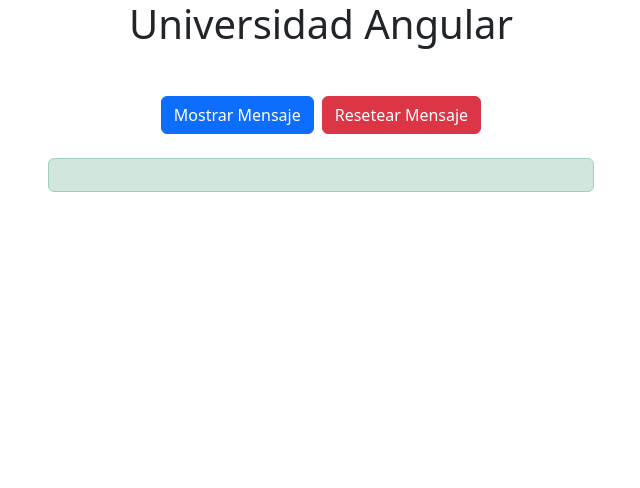
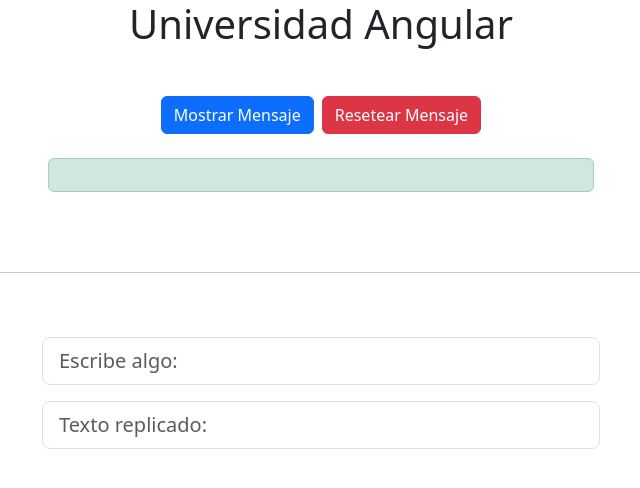
Before and after one commit to ArnBon/app-angular-componente, an Angular app: page / in a window 1280 px wide. Shown: the top 488 px of the page, without its empty margins (319-959 px from the left). Built offline with nearby package versions, Linux system fonts and the light colour scheme.

Commit message:
fin clase 24 property binding en Angular

```diff
--- a/src/app/app.html
+++ b/src/app/app.html
@@ -12,5 +12,9 @@
     </div>
 
     <app-mostrar-mensaje-component/>
+    <br><br>
+    <hr>
+<br><br>
+    <app-replicador-component/>
 
 </div>
--- a/src/app/app.ts
+++ b/src/app/app.ts
@@ -5,6 +5,7 @@
 import { InterpolacionComponent } from './interpolacion-component/interpolacion-component';
 import { PadreComponent } from './padre-component/padre-component';
 import { MostrarMensajeComponent } from './mostrar-mensaje-component/mostrar-mensaje-component';
+import { ReplicadorComponent } from './replicador-component/replicador-component';
 
 @Component({
   selector: 'app-root',
@@ -14,7 +15,8 @@
             ComponenteInline,
             InterpolacionComponent,
             PadreComponent,
-            MostrarMensajeComponent
+            MostrarMensajeComponent,
+            ReplicadorComponent
           ],
   templateUrl: './app.html',
   styleUrl: './app.css'
--- /dev/null
+++ b/src/app/replicador-component/replicador-component.html
@@ -0,0 +1,18 @@
+<div class="d-flex justify-content-center">
+    <div class="w-50">
+        <div class="mb-3">
+            <input class="form-control form-control-lg"
+            id="inputTexto"
+             type="text" (input)="actualzarTexto($event)"
+             placeholder="Escribe algo:"
+             aria-label=".form-control-lg example">
+        </div>
+        <div class="mb-3">
+            <input class="form-control form-control-lg"
+            id="replicaTexto"
+            type="text" [value]="texto" readonly
+            placeholder="Texto replicado:"
+            aria-label=".form-control-lg example">
+        </div>
+    </div>
+</div>
--- /dev/null
+++ b/src/app/replicador-component/replicador-component.ts
@@ -0,0 +1,19 @@
+import { Component } from '@angular/core';
+
+@Component({
+  selector: 'app-replicador-component',
+  imports: [],
+  templateUrl: './replicador-component.html',
+  styleUrl: './replicador-component.css',
+})
+export class ReplicadorComponent {
+
+  texto: string = '';
+
+
+  actualzarTexto(event: Event): void{
+    const elemntoInput = event.target as HTMLInputElement;
+    this.texto = elemntoInput.value;
+  }
+
+}
```
Also changed, not shown: src/app/replicador-component/replicador-component.css (added).
